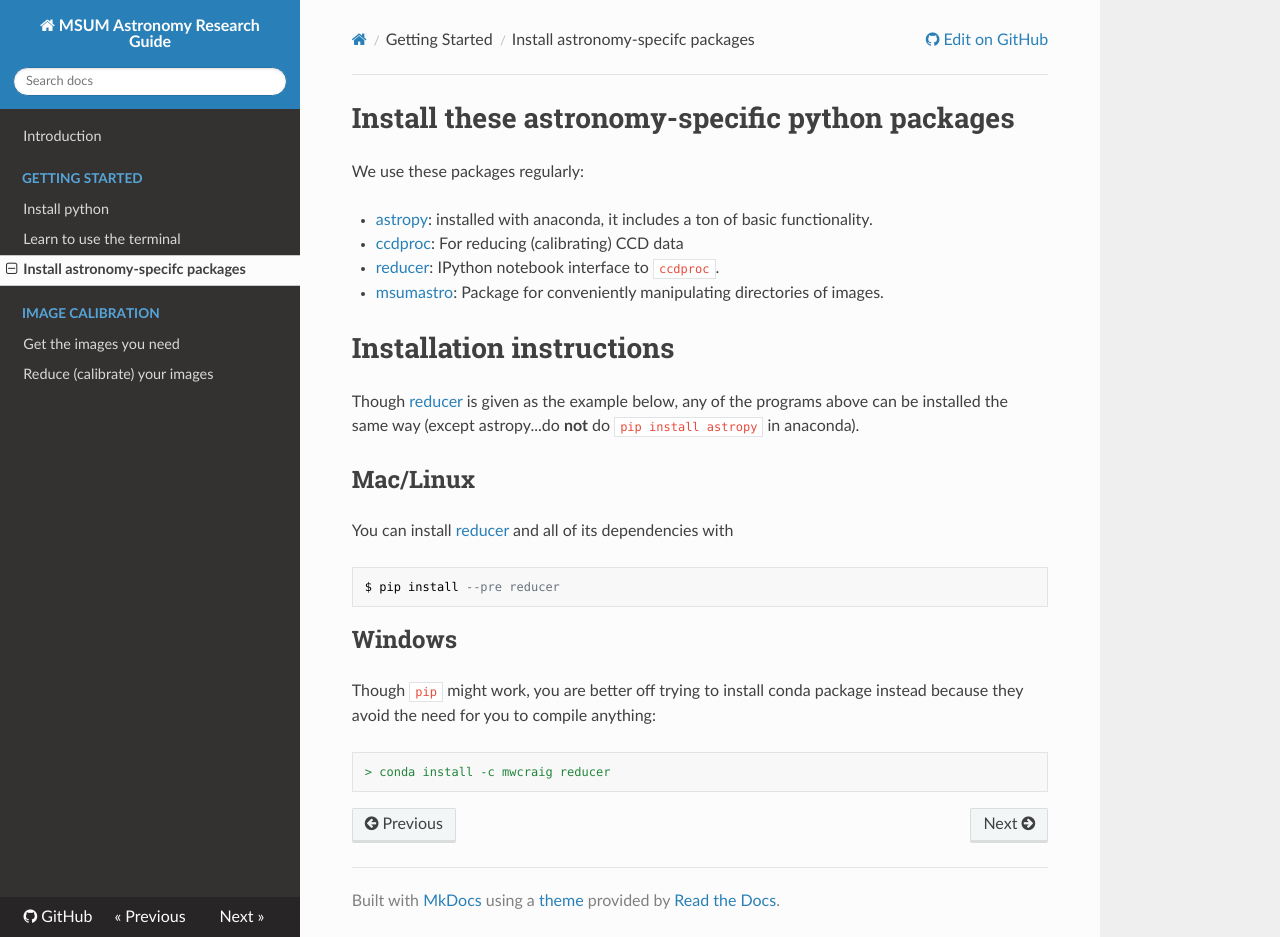
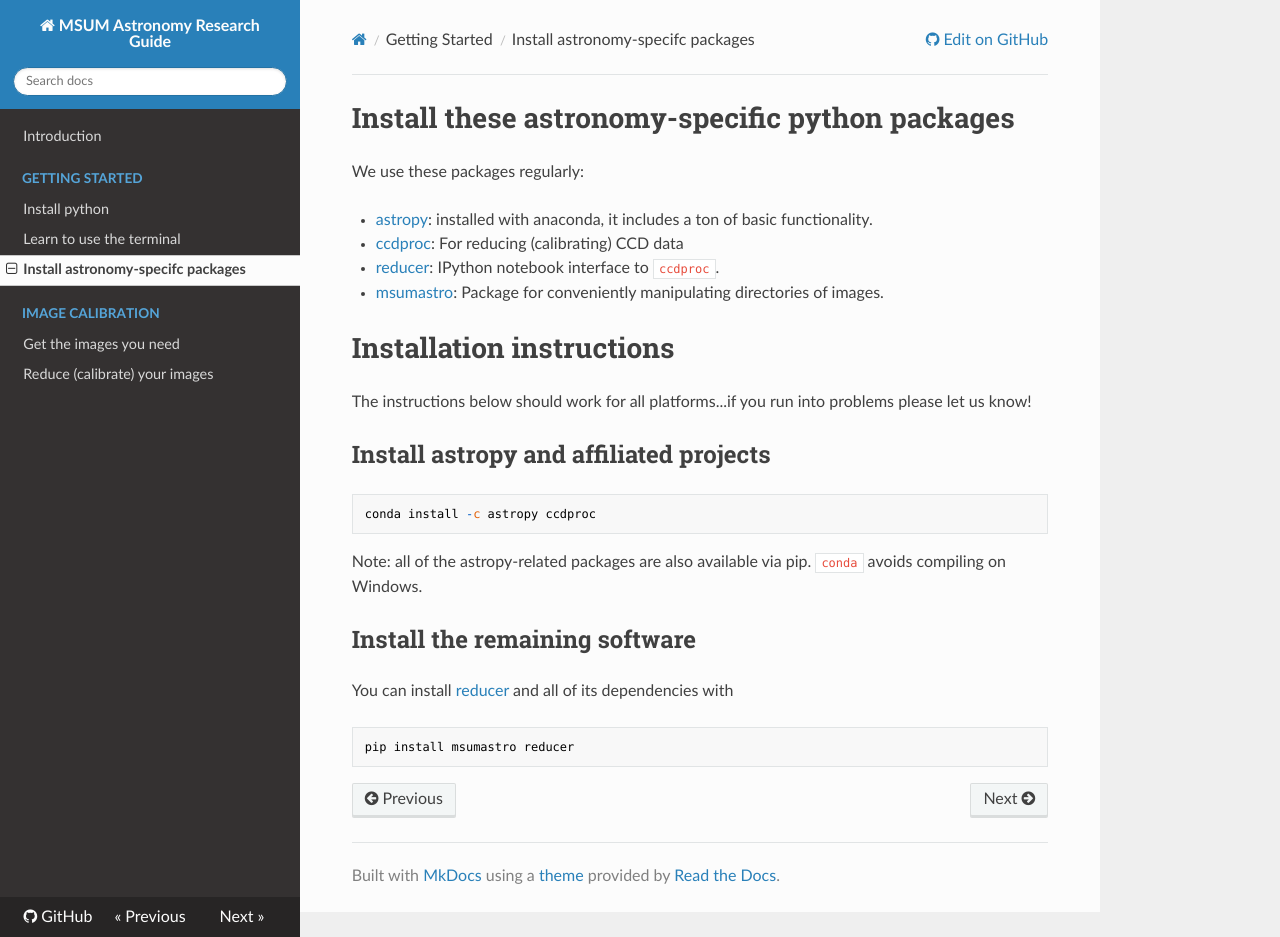
Before and after one commit to mwcraig/astro_research_setup, an MkDocs documentation site: the page built from docs/getting-started/install-astro-stuff.md, in a window 1280 px wide and 937 px high. Built offline with MkDocs 1.6.1, drawn with Linux system fonts in a browser that asks for light colours; nearby versions of some CDN libraries; old or Windows-style settings are respelled for this version of MkDocs.

Commit message:
Update install instructions a bit

````diff
--- a/docs/getting-started/install-astro-stuff.md
+++ b/docs/getting-started/install-astro-stuff.md
@@ -9,20 +9,20 @@ We use these packages regularly:
 
 # Installation instructions
 
-Though [reducer](https://github.com/mwcraig/reducer) is given as the example below, any of the programs above can be installed the same way (except astropy...do **not** do `pip install astropy` in anaconda).
+The instructions below should work for all platforms...if you run into problems please let us know!
 
-## Mac/Linux
-
-You can install [reducer](https://github.com/mwcraig/reducer) and all of its dependencies with
+## Install astropy and affiliated projects
 
 ```
-$ pip install --pre reducer
+conda install -c astropy ccdproc
 ```
 
-## Windows
+Note: all of the astropy-related packages are also available via pip. `conda` avoids compiling on Windows.
 
-Though `pip` might work, you are better off trying to install conda package instead because they avoid the need for you to compile anything:
+## Install the remaining software
+
+You can install [reducer](https://reducer.readthedocs.org) and all of its dependencies with
 
 ```
-> conda install -c mwcraig reducer
+pip install msumastro reducer
 ```
````
Also changed, not shown: docs/getting-started/install_python.md (+1 -1 lines).
